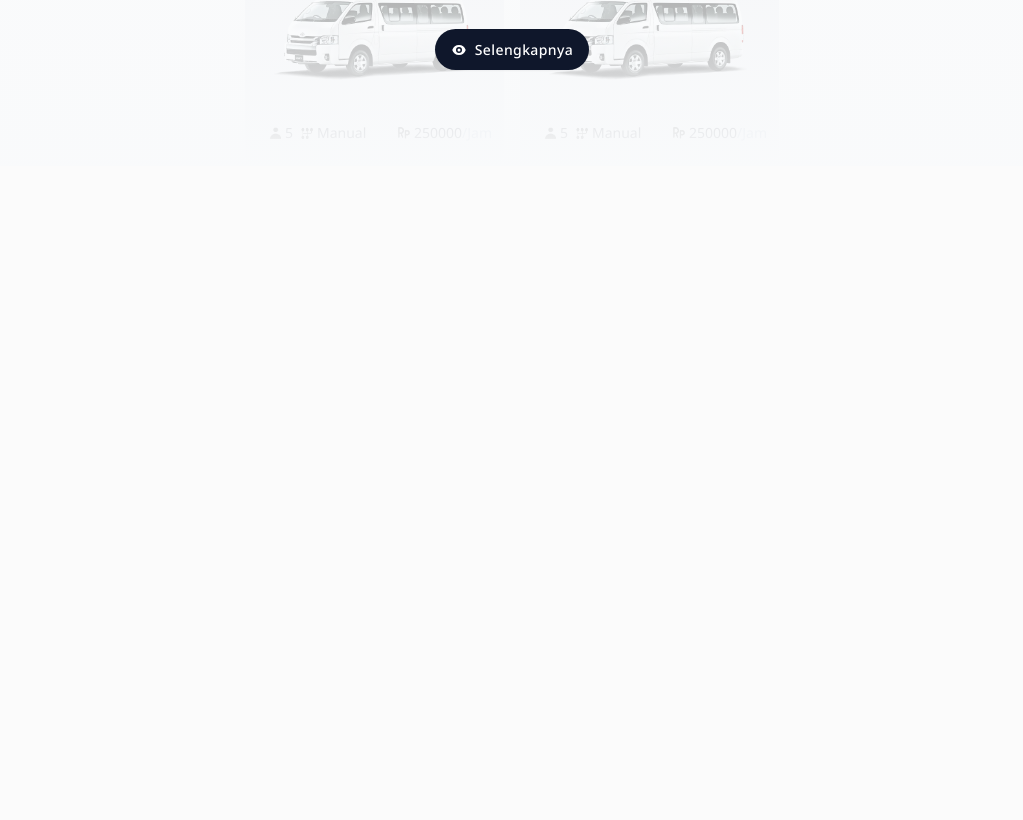
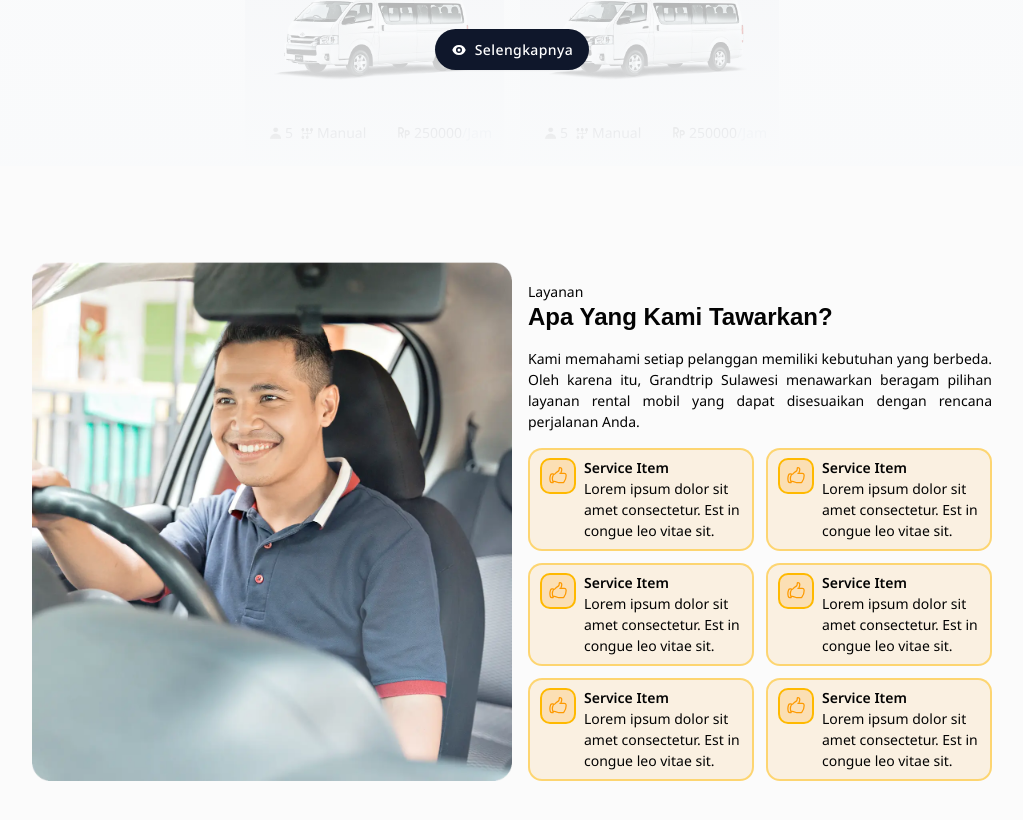
Before and after one commit to grandtripsulawesi/grandtripsulawesi-website, a Next.js app: page / in a window 1280 px wide. Shown: the part 3438-4258 px from the top of the page, without its empty margins (128-1151 px from the left). Before the commit the page ends 3604 px from the top, so only its background shows below. Built offline with nearby package versions, Linux system fonts and the light colour scheme; a web font is replaced by a local one.

Commit message:
add service

```diff
--- /dev/null
+++ b/src/app/_service/index.tsx
@@ -0,0 +1,76 @@
+import { HandThumbUpIcon } from '@/icons';
+import Image from 'next/image';
+
+const dummyService = [
+  {
+    title: 'Service Item',
+    body: 'Lorem ipsum dolor sit amet consectetur. Est in congue leo vitae sit.',
+  },
+  {
+    title: 'Service Item',
+    body: 'Lorem ipsum dolor sit amet consectetur. Est in congue leo vitae sit.',
+  },
+  {
+    title: 'Service Item',
+    body: 'Lorem ipsum dolor sit amet consectetur. Est in congue leo vitae sit.',
+  },
+  {
+    title: 'Service Item',
+    body: 'Lorem ipsum dolor sit amet consectetur. Est in congue leo vitae sit.',
+  },
+  {
+    title: 'Service Item',
+    body: 'Lorem ipsum dolor sit amet consectetur. Est in congue leo vitae sit.',
+  },
+  {
+    title: 'Service Item',
+    body: 'Lorem ipsum dolor sit amet consectetur. Est in congue leo vitae sit.',
+  },
+];
+
+const Service = () => {
+  return (
+    <section className="w-full relative">
+      <div className="width__wrapper mx-auto my-24 flex space-x-4">
+        <div className="basis-1/2 shrink-0">
+          <Image
+            src={'/images/service/service_illustration_1.webp'}
+            alt="picture of a man drives car, smiling positively"
+            width={600}
+            height={648}
+            className=""
+          />
+        </div>
+        <div className="basis-full mt-auto">
+          <div>
+            <p>Layanan</p>
+            <h1 className="font-heading leading-tight font-semibold">
+              Apa Yang Kami Tawarkan?
+            </h1>
+          </div>
+          <p className="mt-4 text-justify">
+            Kami memahami setiap pelanggan memiliki kebutuhan yang berbeda. Oleh
+            karena itu, Grandtrip Sulawesi menawarkan beragam pilihan layanan
+            rental mobil yang dapat disesuaikan dengan rencana perjalanan Anda.
+          </p>
+
+          <ul className="w-full grid grid-cols-2 gap-3 mt-4">
+            {dummyService.map((item) => (
+              <li className="flex w-full space-x-2 bg-amber-500/10 border-2 border-amber-400/50 px-2.5 py-2 rounded-xl">
+                <div className="flex items-center justify-center bg-amber-500/20 border-2 border-amber-400 p-1.5 rounded-lg h-fit">
+                  <HandThumbUpIcon className="size-5 text-amber-500" />
+                </div>
+                <div>
+                  <h3 className="font-semibold text-sm">{item.title}</h3>
+                  <p>{item.body}</p>
+                </div>
+              </li>
+            ))}
+          </ul>
+        </div>
+      </div>
+    </section>
+  );
+};
+
+export default Service;
--- a/src/app/page.tsx
+++ b/src/app/page.tsx
@@ -2,6 +2,7 @@
 import Benefit from './_benefit';
 import Fleet from './_fleet';
 import Hero from './_hero';
+import Service from './_service';
 
 export default function Home() {
   return (
@@ -10,6 +11,7 @@
       <About />
       <Benefit />
       <Fleet />
+      <Service />
     </main>
   );
 }
--- /dev/null
+++ b/src/icons/HandThumbUpIcon.tsx
@@ -0,0 +1,21 @@
+import { cn } from '@/lib/utils';
+import { IconType } from './types';
+
+const HandThumbUpIcon = ({ className }: IconType) => (
+  <svg
+    xmlns="http://www.w3.org/2000/svg"
+    fill="none"
+    viewBox="0 0 24 24"
+    strokeWidth={1.5}
+    stroke="currentColor"
+    className={cn('size-6', className)}
+  >
+    <path
+      strokeLinecap="round"
+      strokeLinejoin="round"
+      d="M6.633 10.25c.806 0 1.533-.446 2.031-1.08a9.041 9.041 0 0 1 2.861-2.4c.723-.384 1.35-.956 1.653-1.715a4.498 4.498 0 0 0 .322-1.672V2.75a.75.75 0 0 1 .75-.75 2.25 2.25 0 0 1 2.25 2.25c0 1.152-.26 2.243-.723 3.218-.266.558.107 1.282.725 1.282m0 0h3.126c1.026 0 1.945.694 2.054 1.715.045.422.068.85.068 1.285a11.95 11.95 0 0 1-2.649 7.521c-.388.482-.987.729-1.605.729H13.48c-.483 0-.964-.078-1.423-.23l-3.114-1.04a4.501 4.501 0 0 0-1.423-.23H5.904m10.598-9.75H14.25M5.904 18.5c.083.205.173.405.27.602.197.4-.078.898-.523.898h-.908c-.889 0-1.713-.518-1.972-1.368a12 12 0 0 1-.521-3.507c0-1.553.295-3.036.831-4.398C3.387 9.953 4.167 9.5 5 9.5h1.053c.472 0 .745.556.5.96a8.958 8.958 0 0 0-1.302 4.665c0 1.194.232 2.333.654 3.375Z"
+    />
+  </svg>
+);
+
+export default HandThumbUpIcon;
--- a/src/icons/index.ts
+++ b/src/icons/index.ts
@@ -10,3 +10,4 @@
 // Chevron Right
 export { default as ArrowRightIcon } from './ArrowRightIcon';
 export { default as CheckIcon } from './CheckIcon';
+export { default as HandThumbUpIcon } from './HandThumbUpIcon';
```
Also changed, not shown: public/images/service/service_illustration_1.webp (added).
